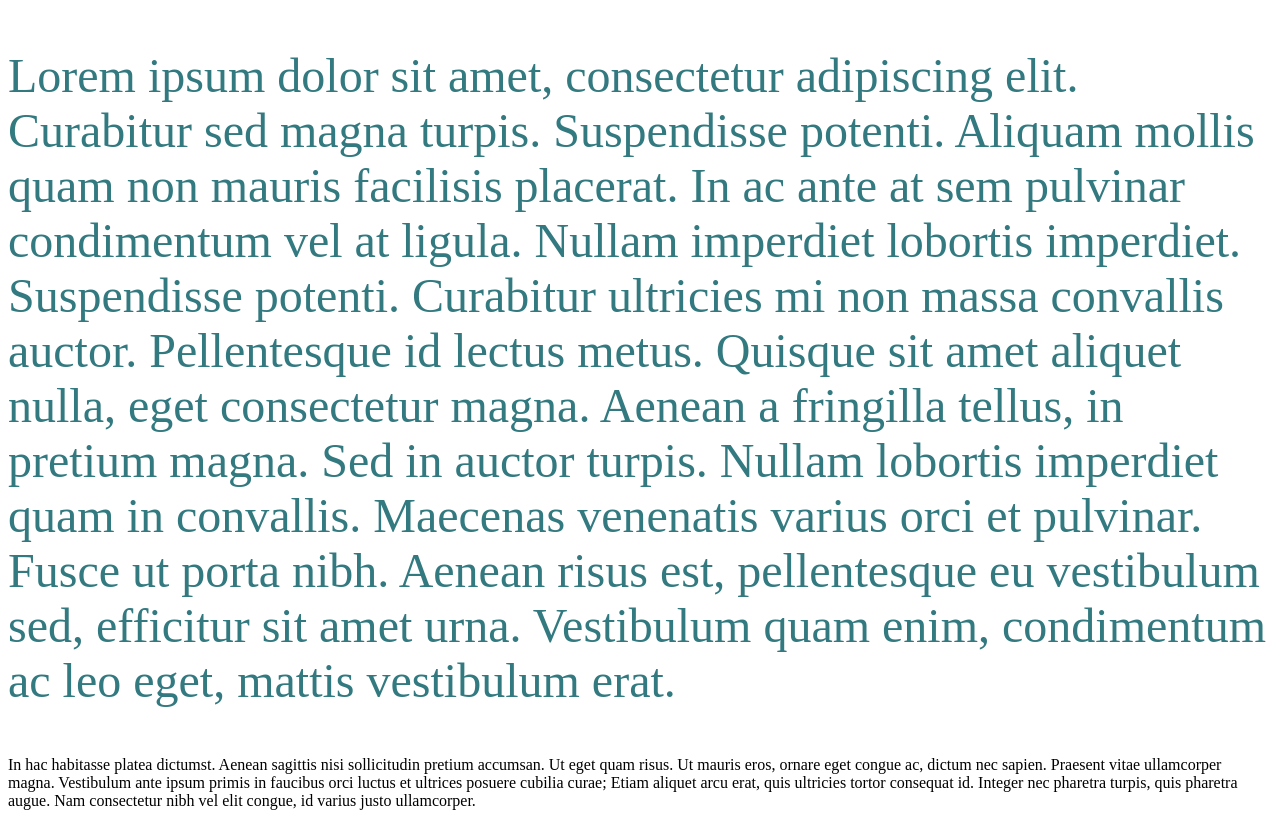
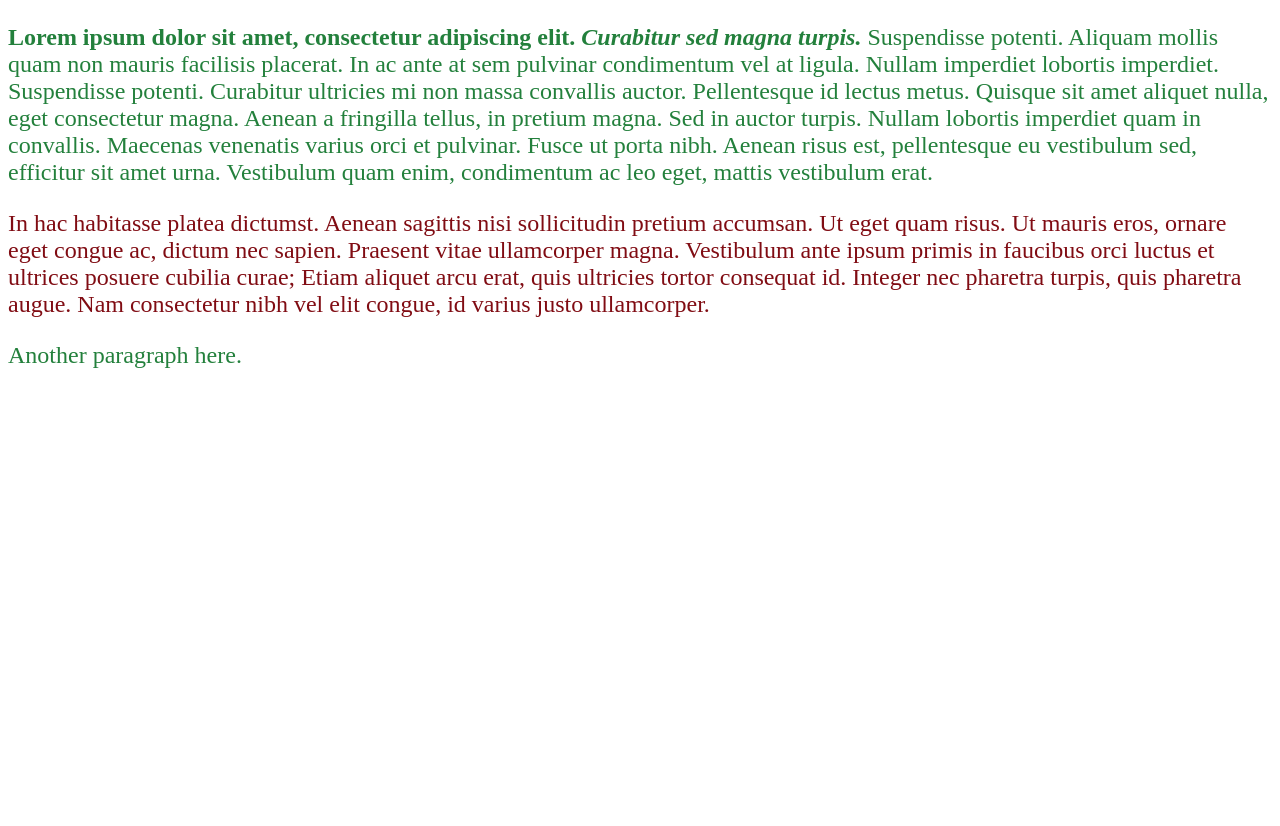
Before and after one commit to kevindmadden/AP_CS-P_2022-2023, a plain HTML site: page u01_HTML-CSS/s05_MultipleStyles.html in a window 1280 px wide. After the commit the page ends 800 px from the top, so only its background shows below. Drawn offline with Linux system fonts and the light colour scheme.

Commit message:
css day 1

```diff
--- a/u01_HTML-CSS/s05_MultipleStyles.html
+++ b/u01_HTML-CSS/s05_MultipleStyles.html
@@ -3,13 +3,23 @@
 <head>
     <meta charset="UTF-8">
     <title>Title</title>
+    <style>
+        p {
+            color: #23803c;
+            font-size:150%;
+        }
+    </style>
 </head>
 <body>
-<p style="color:#327a80; font-size:300%;">
-    Lorem ipsum dolor sit amet, consectetur adipiscing elit. Curabitur sed magna turpis. Suspendisse potenti. Aliquam mollis quam non mauris facilisis placerat. In ac ante at sem pulvinar condimentum vel at ligula. Nullam imperdiet lobortis imperdiet. Suspendisse potenti. Curabitur ultricies mi non massa convallis auctor. Pellentesque id lectus metus. Quisque sit amet aliquet nulla, eget consectetur magna. Aenean a fringilla tellus, in pretium magna. Sed in auctor turpis. Nullam lobortis imperdiet quam in convallis. Maecenas venenatis varius orci et pulvinar. Fusce ut porta nibh. Aenean risus est, pellentesque eu vestibulum sed, efficitur sit amet urna. Vestibulum quam enim, condimentum ac leo eget, mattis vestibulum erat.
+
+<p>
+    <strong>Lorem ipsum dolor sit amet, consectetur adipiscing elit. <em>Curabitur sed magna turpis.</em></strong> Suspendisse potenti. Aliquam mollis quam non mauris facilisis placerat. In ac ante at sem pulvinar condimentum vel at ligula. Nullam imperdiet lobortis imperdiet. Suspendisse potenti. Curabitur ultricies mi non massa convallis auctor. Pellentesque id lectus metus. Quisque sit amet aliquet nulla, eget consectetur magna. Aenean a fringilla tellus, in pretium magna. Sed in auctor turpis. Nullam lobortis imperdiet quam in convallis. Maecenas venenatis varius orci et pulvinar. Fusce ut porta nibh. Aenean risus est, pellentesque eu vestibulum sed, efficitur sit amet urna. Vestibulum quam enim, condimentum ac leo eget, mattis vestibulum erat.
+</p>
+<p style="color: #800c13;">
+    In hac habitasse platea dictumst. Aenean sagittis nisi sollicitudin pretium accumsan. Ut eget quam risus. Ut mauris eros, ornare eget congue ac, dictum nec sapien. Praesent vitae ullamcorper magna. Vestibulum ante ipsum primis in faucibus orci luctus et ultrices posuere cubilia curae; Etiam aliquet arcu erat, quis ultricies tortor consequat id. Integer nec pharetra turpis, quis pharetra augue. Nam consectetur nibh vel elit congue, id varius justo ullamcorper.
 </p>
 <p>
-    In hac habitasse platea dictumst. Aenean sagittis nisi sollicitudin pretium accumsan. Ut eget quam risus. Ut mauris eros, ornare eget congue ac, dictum nec sapien. Praesent vitae ullamcorper magna. Vestibulum ante ipsum primis in faucibus orci luctus et ultrices posuere cubilia curae; Etiam aliquet arcu erat, quis ultricies tortor consequat id. Integer nec pharetra turpis, quis pharetra augue. Nam consectetur nibh vel elit congue, id varius justo ullamcorper.
+    Another paragraph here.
 </p>
 
 </body>
```
Also changed, not shown: u01_HTML-CSS/s04_ASecondWebpage.html (+1 -1 lines).
